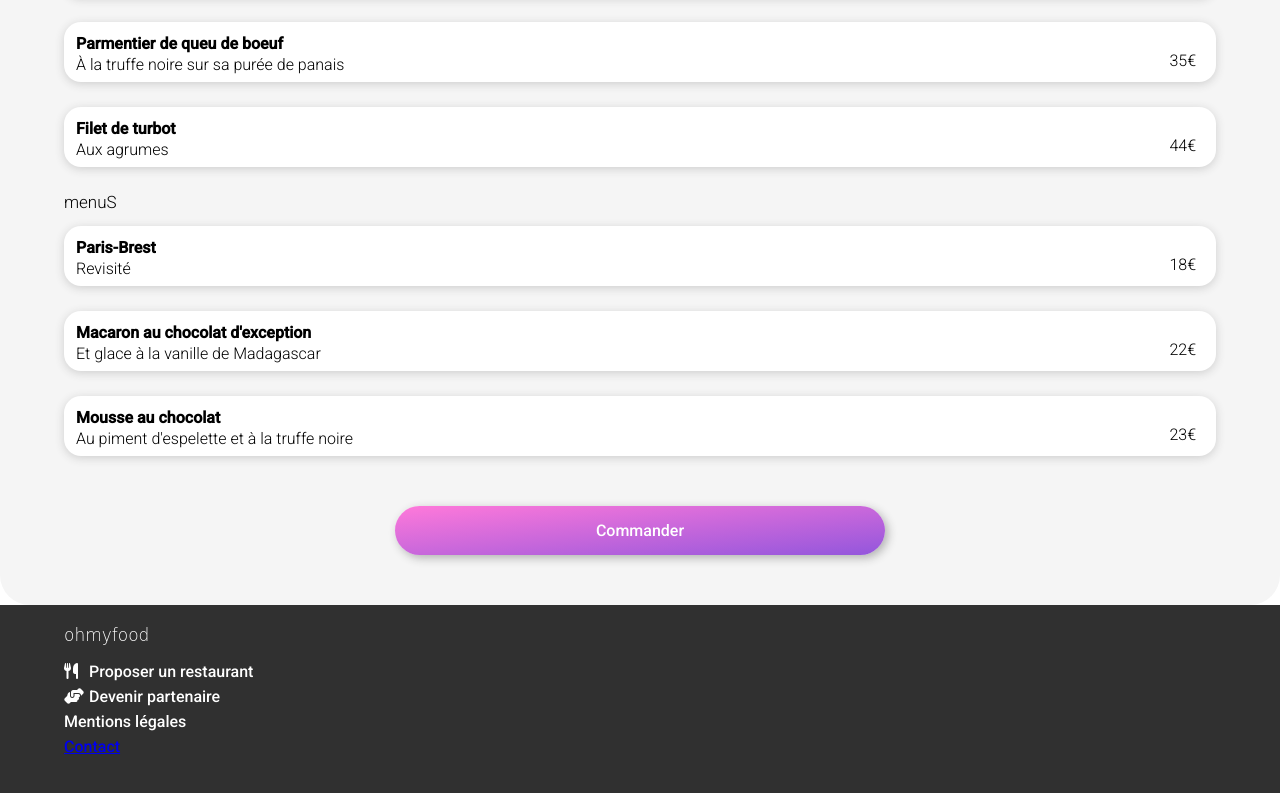
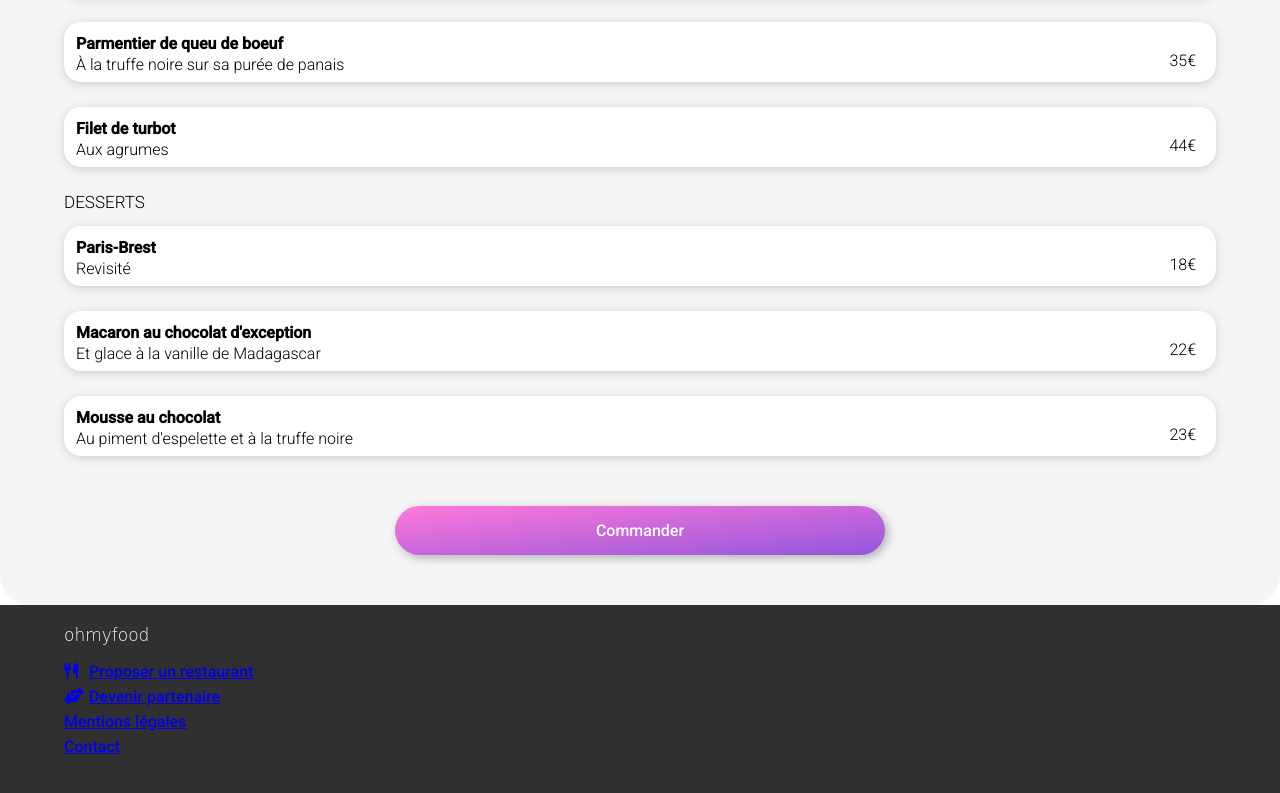
Before and after one commit to nicolastorrent/nicolastorrent.github.io, a plain HTML site: page html/la-palette-du-gout.html in a window 1280 px wide. Shown: the part 1475-2268 px from the top of the page. Drawn offline with Linux system fonts and the light colour scheme; a web font is replaced by a local one.

Commit message:
la palette du goût

```diff
--- a/html/la-palette-du-gout.html
+++ b/html/la-palette-du-gout.html
@@ -40,7 +40,9 @@
 
             <section>
                 <div class="menu__list">
-                    <h2>ENTRÉES</h2>
+                    <div class="menu__underline">
+                        <h2>ENTRÉES</h2>
+                    </div>
                     <div class="menu__box appearance1">
                         <div class="menu__entitled text">
                             <h3>Fricassé d'escargot</h3>
@@ -87,7 +89,9 @@
 
             <section>
                 <div class="menu__list">
-                    <h2>PLATS</h2>
+                    <div class="menu__underline">
+                        <h2>PLATS</h2>
+                    </div>
                     <div class="menu__box appearance4">
                         <div class="menu__entitled text">
                             <h3>Filet de boeuf aux herbes</h3>
@@ -134,7 +138,9 @@
 
             <section>
                 <div class="menu__list">
-                    <h2>menuS</h2>
+                    <div class="menu__underline">
+                        <h2>DESSERTS</h2>
+                    </div>
                     <div class="menu__box appearance7">
                         <div class="menu__entitled text">
                             <h3>Paris-Brest</h3>
@@ -187,9 +193,9 @@
     <footer>
         <h2>ohmyfood</h2>
         <ul>
-            <li><i class="fa-solid fa-utensils"></i>Proposer un restaurant</li>
-            <li><i class="fa-solid fa-handshake-angle"></i>Devenir partenaire</li>
-            <li>Mentions légales</li>
+            <li><a href="#"><i class="fa-solid fa-utensils"></i>Proposer un restaurant</a></li>
+            <li><a href="#"><i class="fa-solid fa-handshake-angle"></i>Devenir partenaire</a></li>
+            <li><a href="#">Mentions légales</a></li>
             <li><a href="mailto:contact@ohmyfood.com">Contact</a></li>
         </ul>
     </footer>
```
